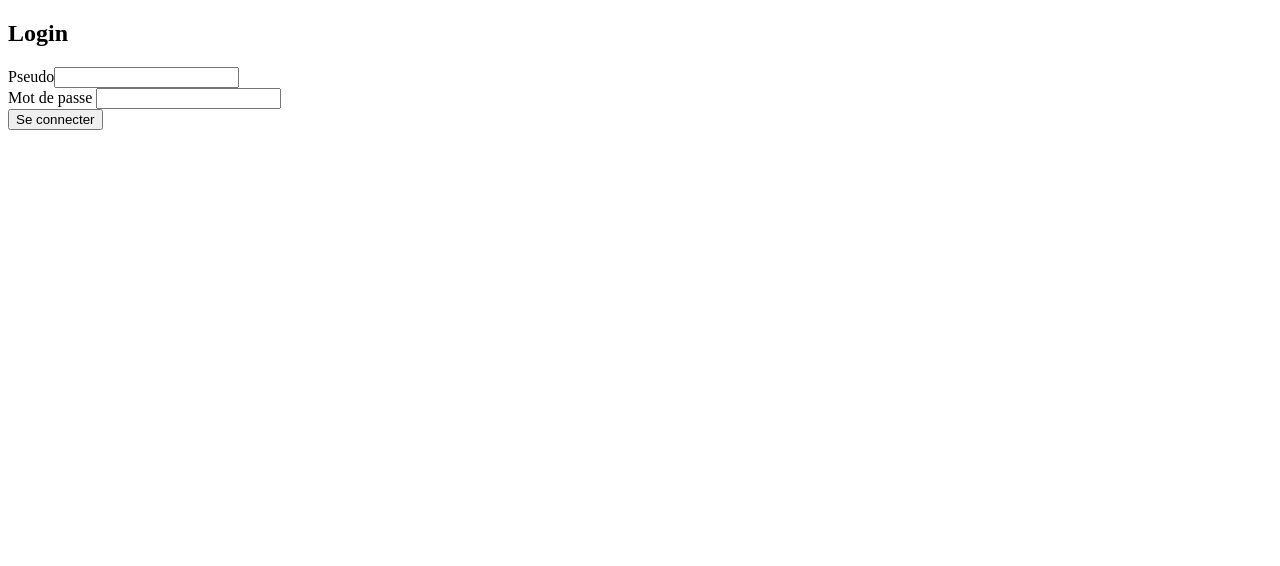
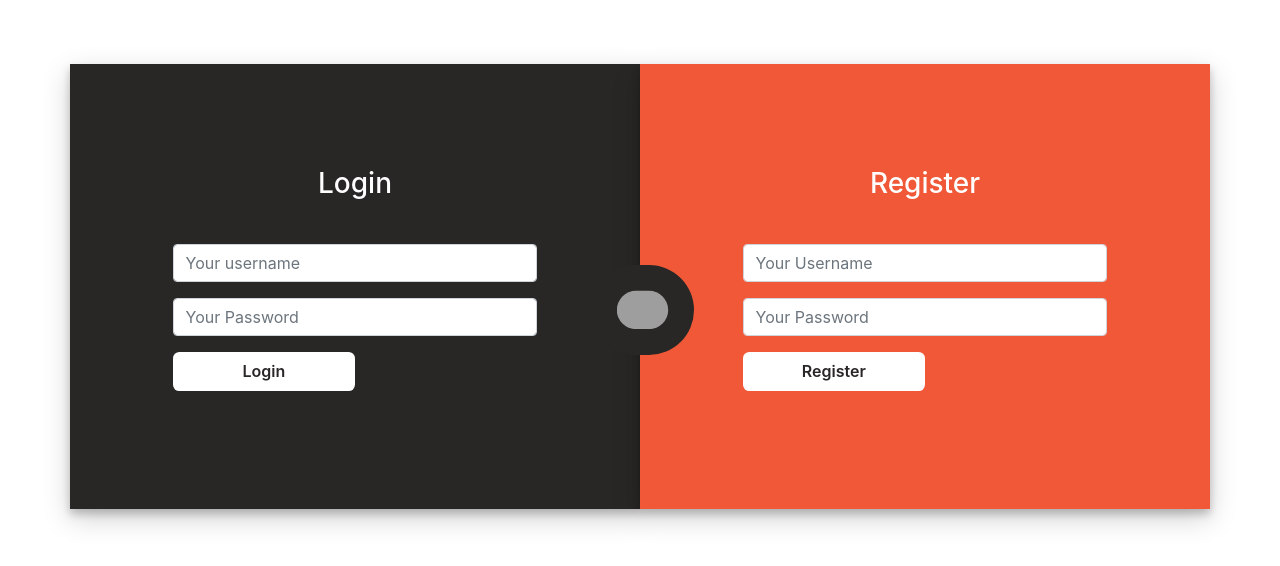
Before and after one commit to Yusuf-Ymz/pfe-web-frontend, an Angular app: page / in a window 1280 px wide. Shown: the top 566 px of the page. Built offline with nearby package versions, Linux system fonts and the light colour scheme; grey boxes are pictures that could not be loaded.

Commit message:
feat: modification authentification.html

```diff
--- a/angular.json
+++ b/angular.json
@@ -28,6 +28,7 @@
               "src/assets"
             ],
             "styles": [
+              "./node_modules/bootstrap/dist/css/bootstrap.min.css",
               "src/styles.css"
             ],
             "scripts": []
@@ -91,6 +92,7 @@
               "src/assets"
             ],
             "styles": [
+              "./node_modules/bootstrap/dist/css/bootstrap.min.css",
               "src/styles.css"
             ],
             "scripts": []
--- a/package.json
+++ b/package.json
@@ -20,6 +20,7 @@
     "@angular/platform-browser": "~11.0.1",
     "@angular/platform-browser-dynamic": "~11.0.1",
     "@angular/router": "~11.0.1",
+    "bootstrap": "^4.5.3",
     "rxjs": "~6.6.0",
     "tslib": "^2.0.0",
     "zone.js": "~0.10.2"
--- a/src/app/authentification.service.ts
+++ /dev/null
@@ -1,36 +0,0 @@
-import { Injectable } from '@angular/core';
-import { HttpClient, HttpResponse, HttpErrorResponse } from '@angular/common/http';
-import { loginData } from './models/login-data.model'
-@Injectable({
-  providedIn: 'root'
-})
-export class AuthentificationService {
-
-  constructor(private http: HttpClient){}
-
-    login(username: string, password: string){
-        const loginData: loginData = {
-            username: username,
-            password: password
-        }
-
-        this.http.post<{token: string, idUser : string }>('http://localhost:4200/doctors/login', loginData)
-            .subscribe(response => {
-            // on récupère le token
-            //
-            console.log("a",response.token);
-
-
-        }, (error: HttpErrorResponse) => {
-            if (error.status === 401) {
-              //reponse  mdp ou username incorrect
-              console.log("NOT");
-
-            } else {
-              //connexion fail
-              console.log("NOT1");
-            }
-          });
-
-    }
-}
--- a/src/app/components/authentification/authentification.component.css
+++ b/src/app/components/authentification/authentification.component.css
@@ -0,0 +1,60 @@
+.login-container {
+  margin-top: 5%;
+  margin-bottom: 5%;
+}
+.login-logo {
+  position: relative;
+  margin-left: -41.5%;
+}
+.login-logo img {
+  position: absolute;
+  width: 20%;
+  margin-top: 19%;
+  background: #282726;
+  border-radius: 4.5rem;
+  padding: 5%;
+}
+.login-form-1 {
+  padding: 9%;
+  background: #282726;
+  box-shadow: 0 5px 8px 0 rgba(0, 0, 0, 0.2), 0 9px 26px 0 rgba(0, 0, 0, 0.19);
+}
+.login-form-1 h3 {
+  text-align: center;
+  margin-bottom: 12%;
+  color: #fff;
+}
+.login-form-2 {
+  padding: 9%;
+  background: #f05837;
+  box-shadow: 0 5px 8px 0 rgba(0, 0, 0, 0.2), 0 9px 26px 0 rgba(0, 0, 0, 0.19);
+}
+.login-form-2 h3 {
+  text-align: center;
+  margin-bottom: 12%;
+  color: #fff;
+}
+.btnSubmit {
+  font-weight: 600;
+  width: 50%;
+  color: #282726;
+  background-color: #fff;
+  border: none;
+  border-radius: 0.4rem;
+  padding: 2%;
+  transition: 0.3s;
+}
+.btnSubmit:hover {
+  background-color: #2f72a8;
+  border-radius: 1rem;
+  color: white;
+}
+.btnForgetPwd {
+  color: #fff;
+  font-weight: 600;
+  text-decoration: none;
+}
+.btnForgetPwd:hover {
+  text-decoration: none;
+  color: #fff;
+}
--- a/src/app/components/authentification/authentification.component.html
+++ b/src/app/components/authentification/authentification.component.html
@@ -1,18 +1,61 @@
-<h2>Login</h2>
-<form (submit)="onLogin(loginForm)"  #loginForm="ngForm">
-    <div class="form-group">
-        <label for="username">Pseudo</label>
-        <input type="text" ngModel name="username" class="form-control"  #usernameInput="ngModel" required />
+<div class="container login-container">
+  <div class="row">
+    <div class="col-md-6 login-form-1">
+      <h3>Login</h3>
 
-    </div>
-    <div class="form-group">
-        <label for="password">Mot de passe </label>
-        <input type="password" ngModel name="password" class="form-control"  #passwordInput="ngModel" required />
-
+      <form (submit)="onLogin(loginForm)" #loginForm="ngForm">
+        <div class="form-group">
+          <input
+            type="text"
+            class="form-control"
+            placeholder="Your username"
+            value=""
+            required
+            ngModel
+            name="username"
+          />
+        </div>
+        <div class="form-group">
+          <input
+            type="password"
+            class="form-control"
+            placeholder="Your Password"
+            value=""
+            required
+            ngModel
+            name="password"
+          />
+        </div>
+        <div class="form-group">
+          <input type="submit" class="btnSubmit" value="Login" />
+        </div>
+      </form>
     </div>
 
-    <div class="form-group">
-        <button mat-raised-button color="accent" type="submit">Se connecter</button>
+    <div class="col-md-6 login-form-2">
+      <div class="login-logo">
+        <img src="https://image.ibb.co/n7oTvU/logo_white.png" alt="" />
+      </div>
+      <h3>Register</h3>
+      <div class="form-group">
+        <input
+          type="text"
+          class="form-control"
+          placeholder="Your Username"
+          value=""
+        />
+      </div>
+      <div class="form-group">
+        <input
+          type="password"
+          class="form-control"
+          placeholder="Your Password"
+          value=""
+        />
+      </div>
+      <div class="form-group">
+        <input type="submit" class="btnSubmit" value="Register" />
+      </div>
     </div>
-
-</form>
+  </div>
+</div>
--- a/src/app/components/authentification/authentification.component.ts
+++ b/src/app/components/authentification/authentification.component.ts
@@ -1,6 +1,6 @@
 import { Component} from '@angular/core';
 import {NgForm} from '@angular/forms';
-import {AuthentificationService} from '../../authentification.service'
+import {AuthentificationService} from '../../services/authentification.service'
 
 @Component({
   selector: 'app-authentification',
--- /dev/null
+++ b/src/app/services/authentification.service.ts
@@ -0,0 +1,36 @@
+import { Injectable } from '@angular/core';
+import { HttpClient, HttpResponse, HttpErrorResponse } from '@angular/common/http';
+import { loginData } from '../models/login-data.model'
+@Injectable({
+  providedIn: 'root'
+})
+export class AuthentificationService {
+
+  constructor(private http: HttpClient) { }
+
+  login(username: string, password: string) {
+    const loginData: loginData = {
+      username: username,
+      password: password
+    }
+
+    this.http.post<{ token: string, idUser: string }>('http://localhost:4200/doctors/login', loginData)
+      .subscribe(response => {
+        // on récupère le token
+        //
+        console.log("a", response.token);
+
+
+      }, (error: HttpErrorResponse) => {
+        if (error.status === 401) {
+          //reponse  mdp ou username incorrect
+          console.log("NOT");
+
+        } else {
+          //connexion fail
+          console.log("NOT1");
+        }
+      });
+
+  }
+}
```
Also changed, not shown: 2 other files (tests, documents, lock files or other folders).
